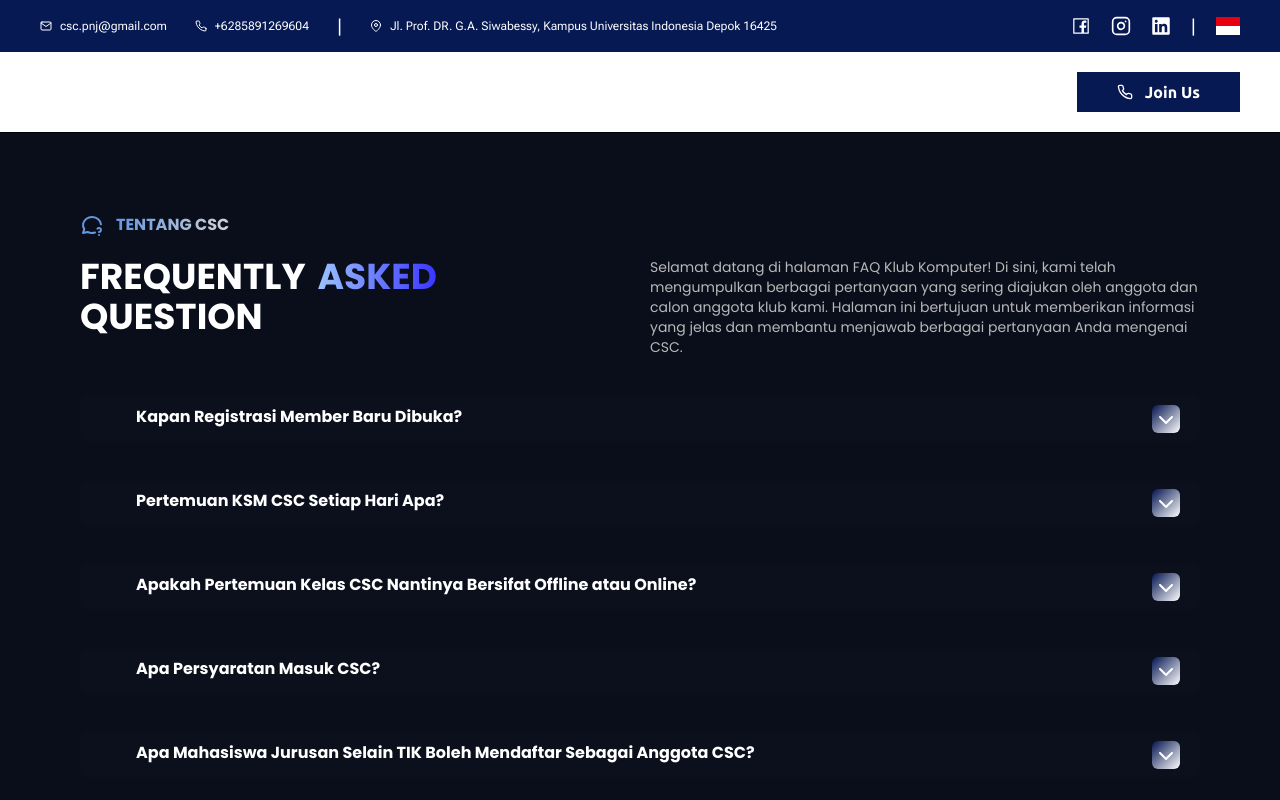
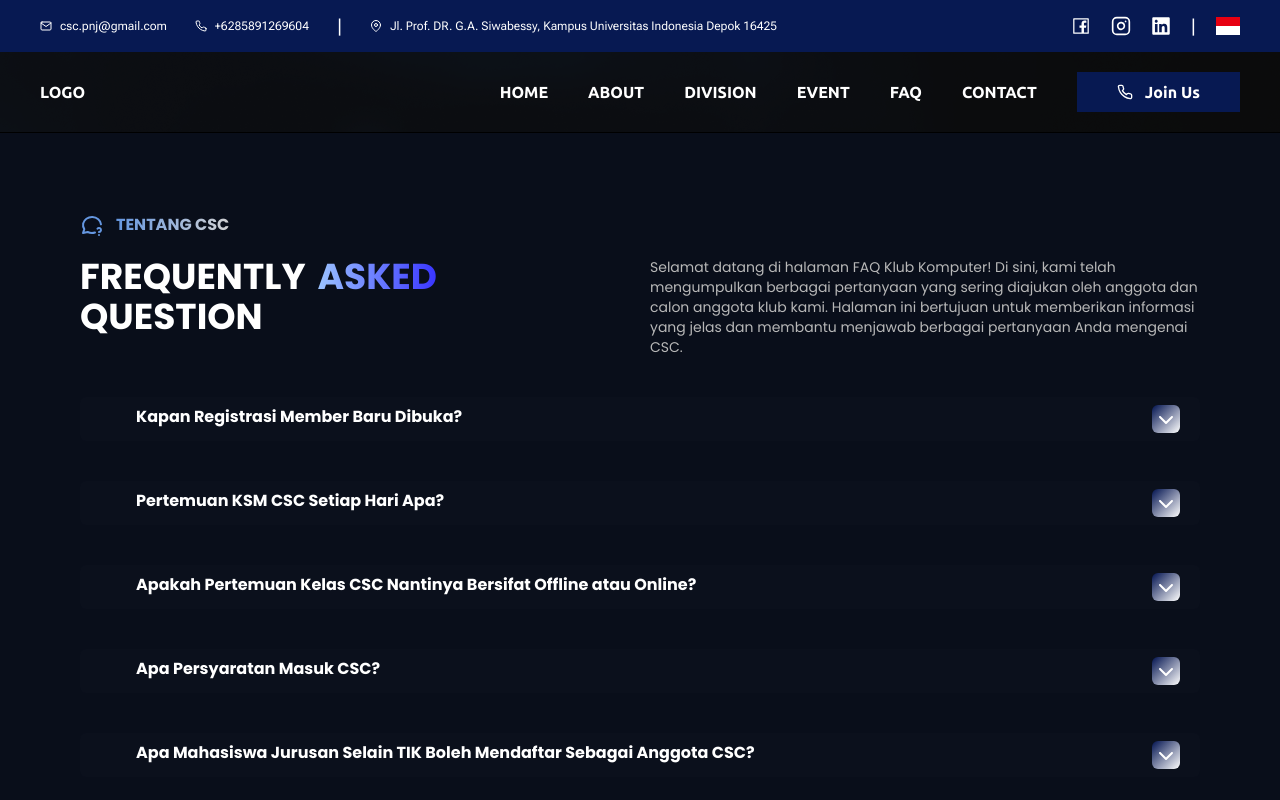
Before and after one commit to NoitrX/csc-final-fe, a Next.js app: page /faq in a window 1280 px wide. Shown: the top 800 px of the page. Built offline with nearby package versions, Linux system fonts and the light colour scheme; a web font is replaced by a local one.

Commit message:
change BG

```diff
--- a/src/app/faq/page.tsx
+++ b/src/app/faq/page.tsx
@@ -8,7 +8,7 @@ import { TbMessageCircleQuestion } from "react-icons/tb";
 
 export default function FAQ() {
   return (
-    <div>
+    <div className="bg-[url('/bg-1.png')] overflow-x-hidden">
       <TopNav />
       <Navbar />
       <div className="w-full min-h-screen bg-[#090E1A] p-12 md:p-20">
```
